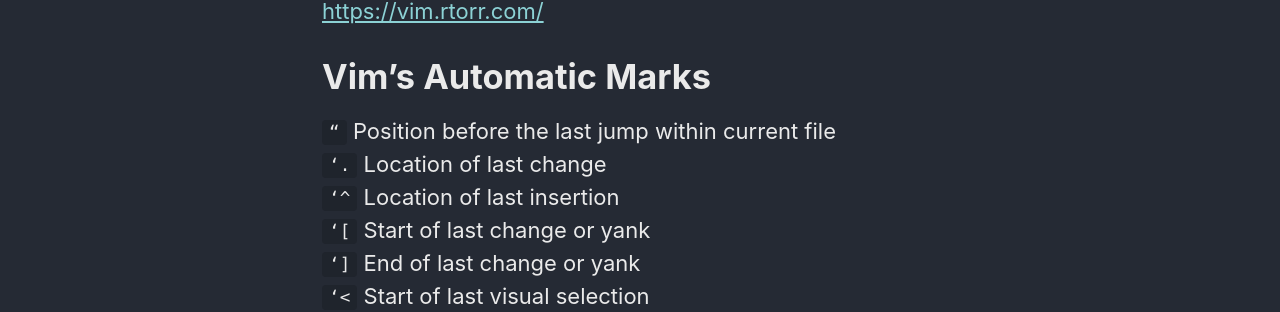
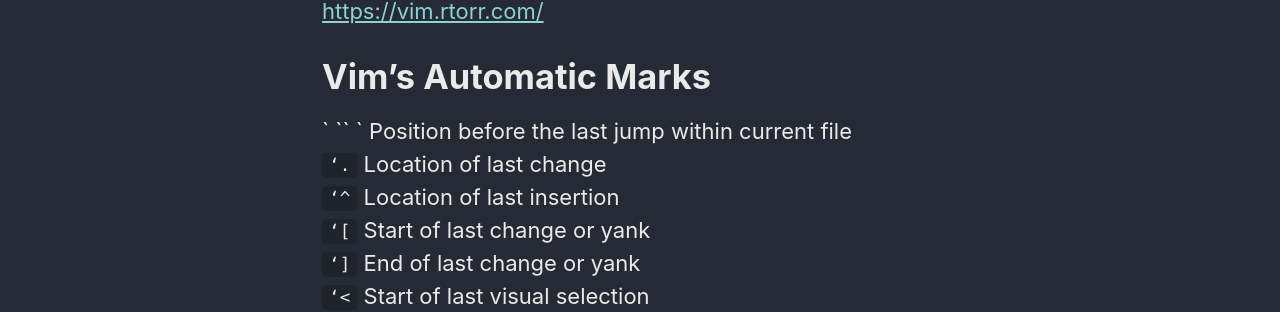
Before and after one commit to nsclass/nsclass.github.io, a Jekyll site: the page built from _posts/2020-06-14-vim-basic-commands.md, in a window 1280 px wide and 900 px high. Shown: the part 239-551 px from the top of the window. Built offline with Jekyll 4.4.1, drawn with Linux system fonts in a browser that asks for light colours; cached includes are drawn as plain includes; nearby versions of some CDN libraries.

Commit message:
vim automatic marks

````diff
--- a/_posts/2020-06-14-vim-basic-commands.md
+++ b/_posts/2020-06-14-vim-basic-commands.md
@@ -17,7 +17,7 @@ Cheat sheet
 
 # Vim's Automatic Marks
 
-`“` Position before the last jump within current file
+` `` ` Position before the last jump within current file
 `‘.` Location of last change
 `‘^` Location of last insertion
 `‘[` Start of last change or yank
@@ -140,3 +140,7 @@ You can use modifiers to change the meaning of a noun. Some modifiers are `i`, w
 
 - Add indentation from the current line until the end of the file
   - `>G`
+
+```
+
+```
````
